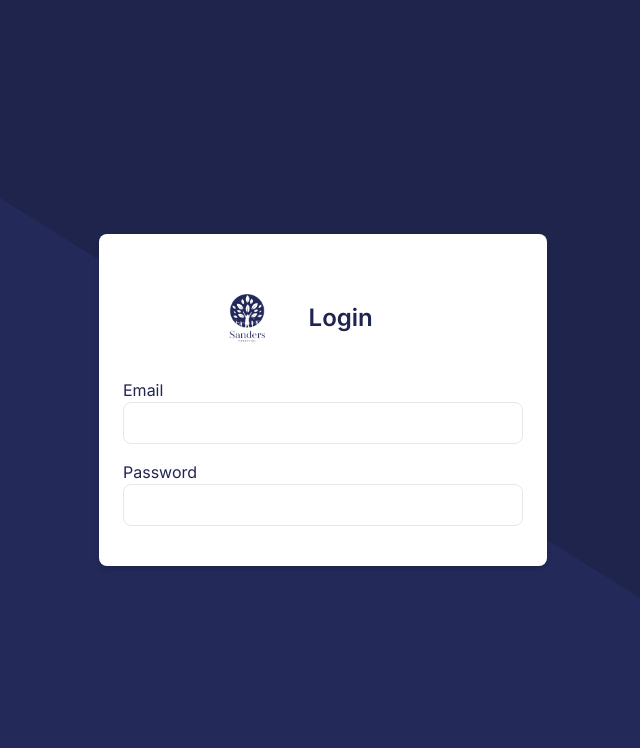
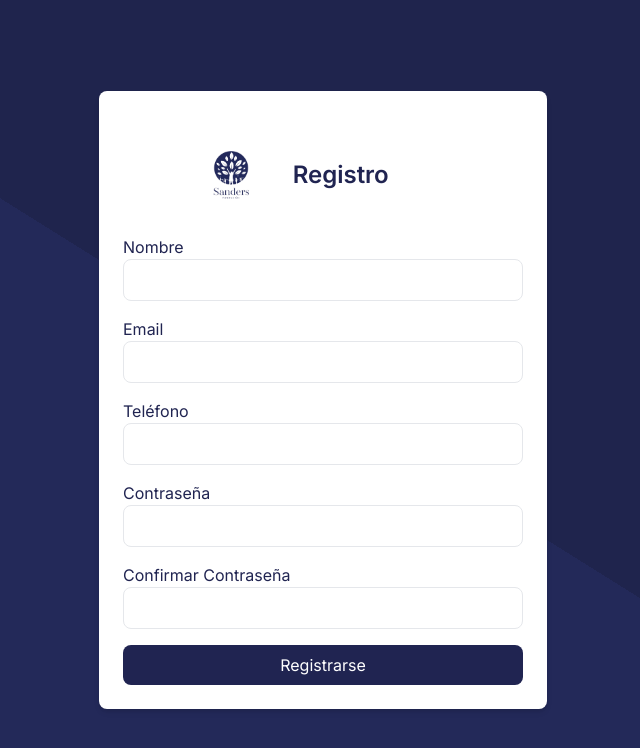
Before and after one commit to omaration21/sandersapp, a Next.js app in the folder frontend/: page /signup in a window 1280 px wide. Shown: the top 748 px of the page, without its empty margins (317-957 px from the left). Built offline with nearby package versions, Linux system fonts and the light colour scheme.

Commit message:
add register page and connection in database

```diff
--- a/frontend/src/app/signup/page.tsx
+++ b/frontend/src/app/signup/page.tsx
@@ -1,27 +1,40 @@
 "use client";
 
-import React, { useState, useContext } from 'react';
-import { AuthContext } from '../context/AuthContext';
+import React, { useState } from 'react';
 import { useRouter } from 'next/navigation';
+import { createUser } from '../services/api'; // Asegúrate de que esta ruta sea la correcta
 
-const LoginPage = () => {
+const SignUp = () => {
+  const [name, setName] = useState('');
   const [email, setEmail] = useState('');
   const [password, setPassword] = useState('');
+  const [confirmPassword, setConfirmPassword] = useState('');
+  const [phone, setPhone] = useState('');
   const [error, setError] = useState<string | null>(null); // Para manejar errores
-  const authContext = useContext(AuthContext);
   const router = useRouter();
 
   const handleSubmit = async (e: React.FormEvent) => {
     e.preventDefault();
 
-    if (authContext) {
+    if (password !== confirmPassword) {
+      setError('Las contraseñas no coinciden.');
+      return;
+    }
+
+    const userData = {
+      name,
+      email,
+      password,
+      phone,
+      role_id: 2, // Aquí puedes especificar el rol que corresponde. Esto depende de cómo manejes los roles en tu backend.
+    };
+
     try {
-        // Esperar la llamada de login
-        await authContext.login(email, password);
+      await createUser(userData); // Llamamos a la función para crear el usuario
+      router.push('/login'); // Redirigimos al usuario al login después del registro
     } catch (error) {
-        setError('Error en la autenticación. Inténtalo de nuevo.');
-        console.error('Error en la autenticación en front de page:', error);
-      }
+      setError('Error en el registro. Inténtalo de nuevo.');
+      console.error('Error en el registro:', error);
     }
   };
 
@@ -34,14 +47,24 @@ const LoginPage = () => {
         className="absolute top-0 left-0 w-full h-full"
       ></div>
       <div className="relative z-10 items-center justify-center w-full max-w-md bg-[rgba(255,255,255)] rounded-lg shadow-md p-6">
-        <div className="flex items-center justify-center ">
+        <div className="flex items-center justify-center">
           <img src="/images/logoAzul.png" alt="Logo Fundación Sanders" className="h-12 w-13" />
-          <h2 className="text-2xl font-semibold text-center text-[#202451] m-11 ">Login</h2>
+          <h2 className="text-2xl font-semibold text-center text-[#202451] m-11 ">Registro</h2>
         </div>
-
 
         <form onSubmit={handleSubmit}>
           {error && <p className="text-red-500 mb-4">{error}</p>} {/* Mostrar el error si existe */}
+          <div className="mb-4">
+            <label htmlFor="name" className="block text-[#202451]">Nombre</label>
+            <input
+              id="name"
+              type="text"
+              className="w-full px-4 py-2 border rounded-lg text-[#202451]"
+              value={name}
+              onChange={(e) => setName(e.target.value)}
+              required
+            />
+          </div>
           <div className="mb-4">
             <label htmlFor="email" className="block text-[#202451]">Email</label>
             <input
@@ -53,8 +76,18 @@ const LoginPage = () => {
               required
             />
           </div>
+          <div className="mb-4">
+            <label htmlFor="phone" className="block text-[#202451]">Teléfono</label>
+            <input
+              id="phone"
+              type="tel"
+              className="w-full px-4 py-2 border rounded-lg text-[#202451]"
+              value={phone}
+              onChange={(e) => setPhone(e.target.value)}
+            />
+          </div>
           <div className="mb-4 relative">
-            <label htmlFor="password" className="block text-[#202451]">Password</label>
+            <label htmlFor="password" className="block text-[#202451]">Contraseña</label>
             <input
               id="password"
               type="password"
@@ -64,11 +97,27 @@ const LoginPage = () => {
               required
             />
           </div>
+          <div className="mb-4 relative">
+            <label htmlFor="confirmPassword" className="block text-[#202451]">Confirmar Contraseña</label>
+            <input
+              id="confirmPassword"
+              type="password"
+              className="w-full px-4 py-2 border rounded-lg text-gray-900"
+              value={confirmPassword}
+              onChange={(e) => setConfirmPassword(e.target.value)}
+              required
+            />
+          </div>
+          <button
+            type="submit"
+            className="w-full bg-[#202451] text-white py-2 px-4 rounded-lg hover:bg-[#1f3b6d] transition-colors duration-300"
+          >
+            Registrarse
+          </button>
         </form>
-
       </div>
     </div>
   );
 };
 
-export default LoginPage;
+export default SignUp;
```
Lines whose indentation alone changed are shown as unchanged.
